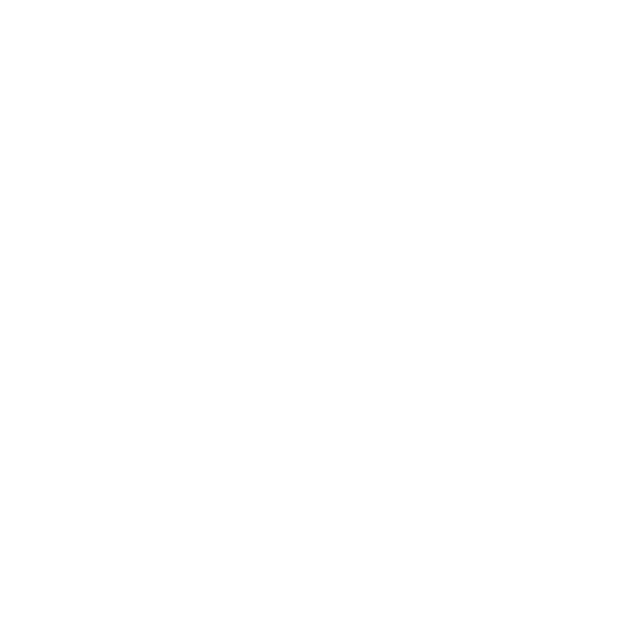
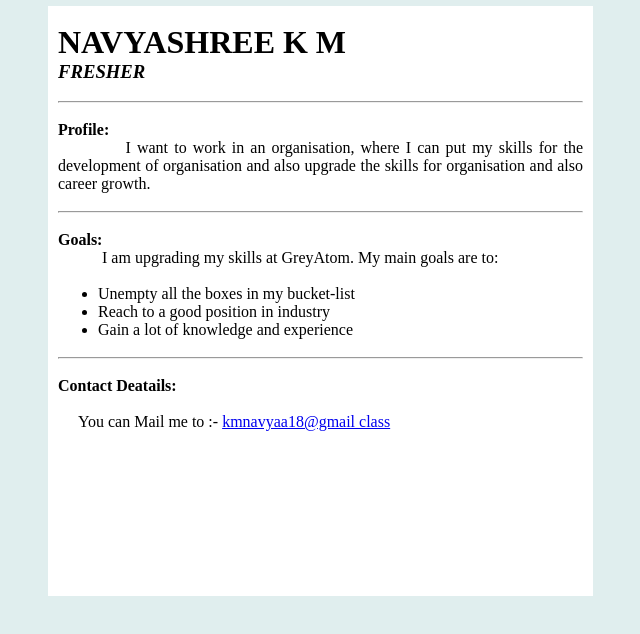
Before and after one commit to Navyakm/personal-portfolio-page, a plain HTML site: page index.html in a window 1280 px wide. Shown: the whole page, without its empty margins (297-937 px from the left). Drawn offline with Linux system fonts and the light colour scheme.

Commit message:
Added the solution

```diff
--- a/index.html
+++ b/index.html
@@ -1 +1,42 @@
-<!-- Add your HTML Code here -->
+<!DOCTYPE html>
+<html>
+  <head>
+    <link rel="stylesheet" href="style.css" type="text/css" />
+    <title>Portfolio</title>
+  </head>
+  <body>
+    <div class="portfolio">
+      <br />
+      <h1>NAVYASHREE K M</h1>
+      <h3>FRESHER</h3>
+      <br />
+      <hr />
+      <br />
+      <p class="p1">
+        <strong>Profile:</strong><br />
+        &nbsp &nbsp &nbsp &nbsp &nbsp &nbspI want to work in an organisation,
+        where I can put my skills for the development of organisation and also
+        upgrade the skills for organisation and also career growth.
+      </p>
+      <br />
+      <hr />
+      <br />
+      <p class="p2">
+        <strong>Goals:</strong><br />
+        &nbsp &nbsp &nbsp &nbsp &nbsp &nbspI am upgrading my skills at GreyAtom. My main goals are to:<br /><br/>
+        <ul>
+          <li>Unempty all the boxes in my bucket-list</li>
+          <li>Reach to a good position in industry</li>
+          <li>Gain a lot of knowledge and experience</li>
+        </ul>
+      </p>
+      <br/>
+      <hr/>
+      <br/>
+      <p class = "p3">
+        <strong>Contact Deatails:</strong><br/><br/>
+        &nbsp &nbsp &nbspYou can Mail me to :- <a href = "www.gmail.com">kmnavyaa18@gmail class</a>
+      </p>
+    </div>
+  </body>
+</html>
--- a/style.css
+++ b/style.css
@@ -1 +1,42 @@
-/* Add your CSS code here */
+* {
+    font-family: serif;
+    max-width: 700px;
+    margin: auto;
+  }
+  body {
+    min-width: 500px;
+    background-color: #e0eeee;
+  }
+  h1 {
+    font-family: serif;
+    text-align: left 10px;
+  }
+  h3 {
+    font-style: italic;
+    font-family: serif;
+  }
+  .p1 {
+    font-family: serif;
+    text-align: justify;
+  }
+  .p2 {
+    font-family: serif;
+    text-align: justify;
+  }
+  .u1 {
+    font-family: serif;
+  }
+  .p3 {
+    font-family: serif;
+    text-align: justify;
+  }
+  .portfolio {
+    display: inline-block;
+    background-color: white;
+    margin-top: 6px;
+    margin-left: 55px;
+    width: 75%;
+    height: 590px;
+    padding-left: 10px;
+    padding-right: 10px;
+  }
```
